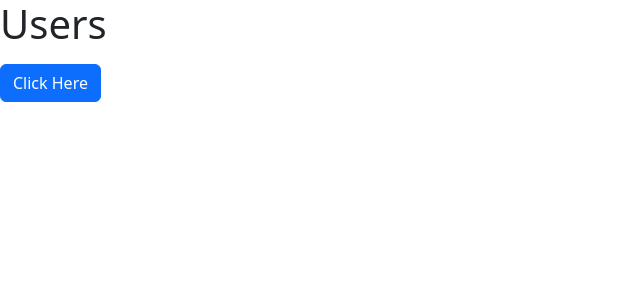
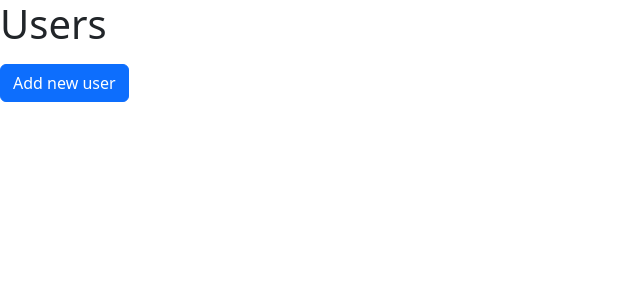
Before and after one commit to rxperez12/flask-blogly, a Flask app: page /users in a window 1280 px wide. Shown: the top 300 px of the page, without its empty margins (0-640 px from the left). Run offline with Flask 3, Linux system fonts and the light colour scheme; some libraries are stand-ins or nearby versions.

Commit message:
added functionality to edit user function

```diff
--- a/blogly/app.py
+++ b/blogly/app.py
@@ -72,13 +72,38 @@ def display_specific_user(user_id):
 @app.get('/users/<int:user_id>/edit')
 def display_specific_user_edit(user_id):
     """Show show the edit page for a given user"""
-    return render_template('edit_user.jinja', 'TODO:')
+
+    q_user = db.select(User).where(User.id == user_id)
+    user = db.one_or_404(q_user)
+
+    return render_template('edit_user.jinja', user=user)
 
 
 @app.post('/users/<int:user_id>/edit')
 def handle_user_edit(user_id):
     """Process edit form then redirect to /users page"""
+
+    q_user = db.select(User).where(User.id == user_id)
+    user = db.one_or_404(q_user)
+
+    first_name = request.form.get('first_name')
+    last_name = request.form.get('last_name')
+    image_url = request.form.get('image_url')
+
+    if (first_name):
+        user.first_name = first_name
+    elif (last_name):
+        user.last_name = last_name
+    elif (image_url):
+        user.image_url = image_url
+
+    db.session.commit()
     return redirect('/users')
+
+    # IS THERE A WAY TO GET THIS TO WORK????
+    # for key, value in request.form.items():
+    #     if (value):
+    #         user[key] = value - stupid doesn't work
 
 
 @app.post('/users/<int:user_id>/delete')
--- a/blogly/templates/user_details.jinja
+++ b/blogly/templates/user_details.jinja
@@ -3,7 +3,7 @@
 
 <h1>{{user.get_full_name()}}</h1>
 <img src="{{user.image_url}}" />
-<button class="btn btn-primary"> Edit</button>
+<button class="btn btn-primary" onclick="window.location.href='/users/{{user.id}}/edit';">Edit</button>
 <button class="btn btn-danger"> Delete</button>
 
 {% endblock %}
--- a/blogly/templates/user_listing.jinja
+++ b/blogly/templates/user_listing.jinja
@@ -10,7 +10,7 @@
 {% endfor %}
 </ul>
 
-<button class="btn btn-primary" onclick="window.location.href='/users/new';">Click Here</button>
+<button class="btn btn-primary" onclick="window.location.href='/users/new';">Add new user</button>
 
 
 {% endblock %}
```
Also changed, not shown: blogly/templates/edit_user.jinja (+5 -5 lines).
